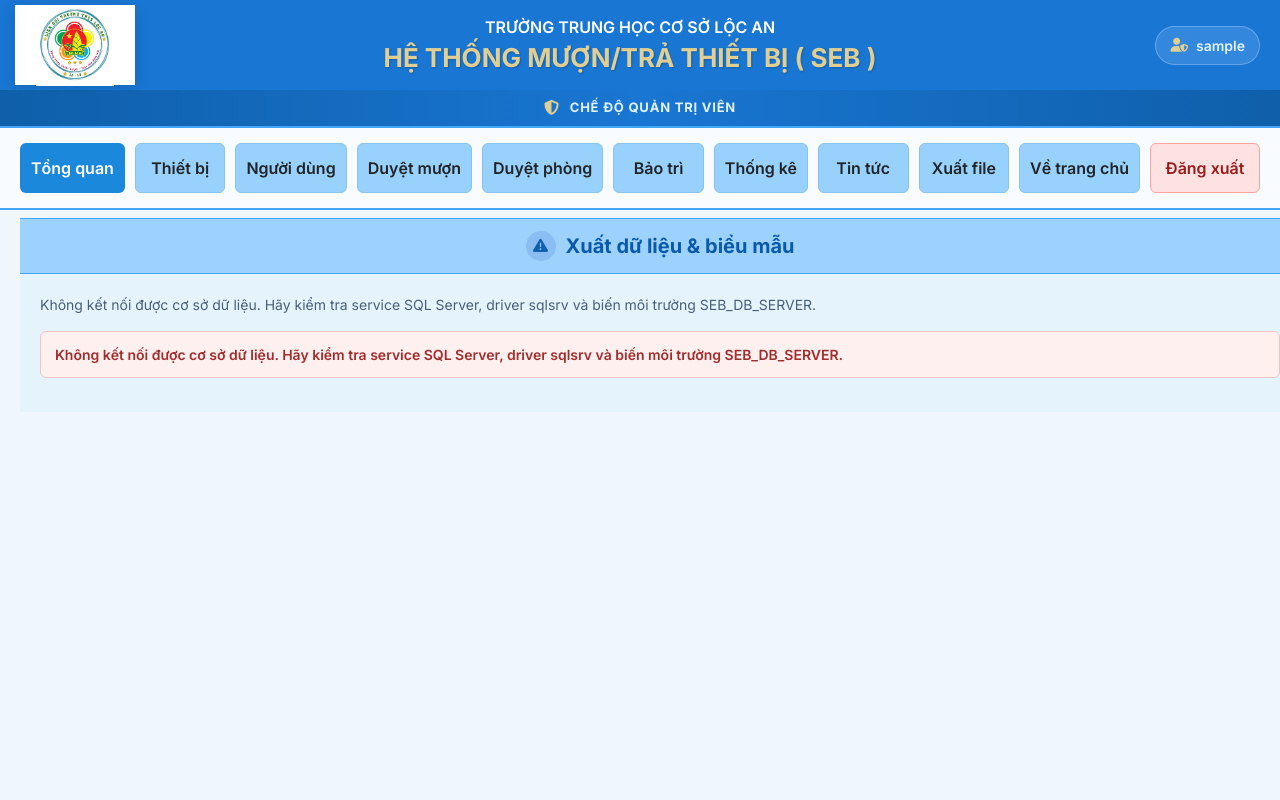
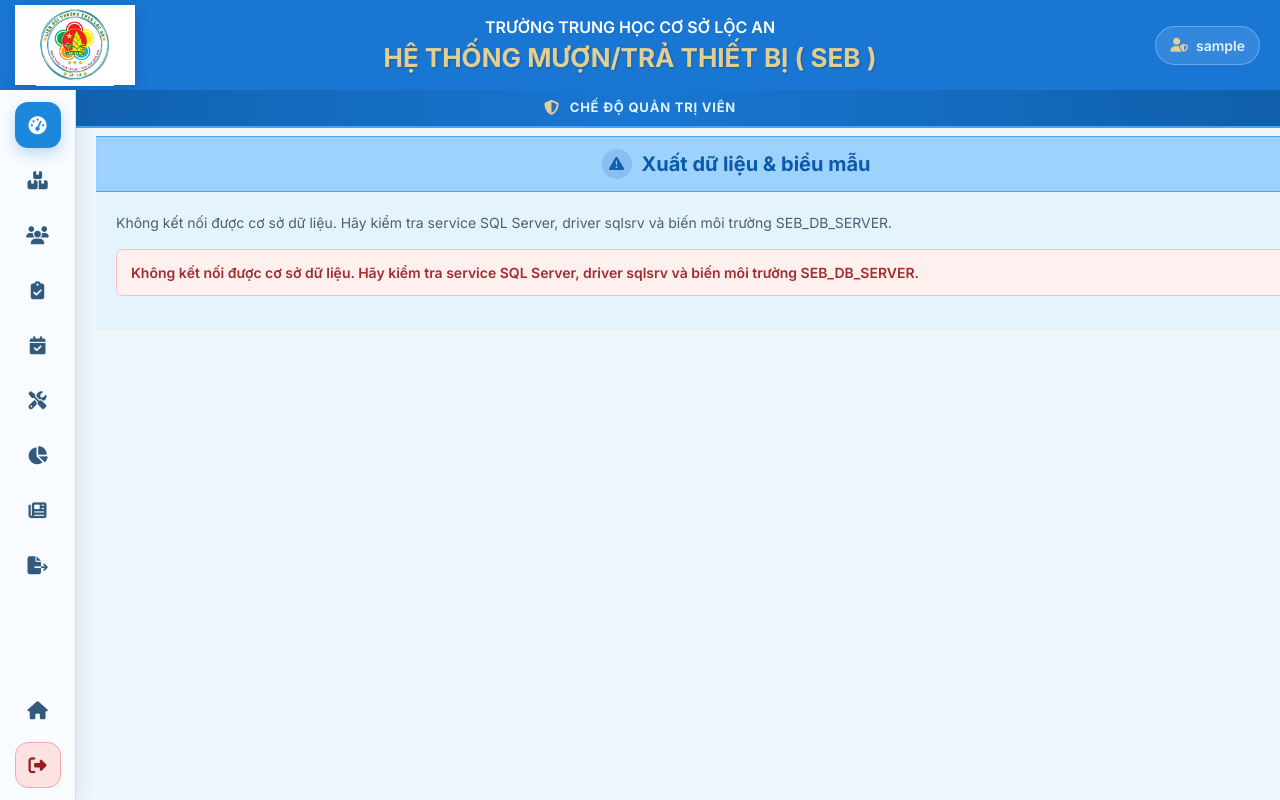
Before and after one commit to nhokmine1994/School-Equipment-Borrowing, a PHP site: page /SEB/Page/admin_export.php in a window 1280 px wide. Run offline with PHP 8.4, Linux system fonts and the light colour scheme; the visitor is signed in with stand-in values (Sample User, id 1).

Commit message:
feat: add admin icon sidebar

```diff
--- a/CSS/admin.css
+++ b/CSS/admin.css
@@ -120,6 +120,124 @@
 .admin-nav-bar .nav-tab.admin-nav-logout:hover:not(.active) {
   background: #fecaca;
 }
+
+/* Admin navigation: compact left rail with labels revealed on hover. */
+.admin-container .admin-nav-bar {
+  position: fixed;
+  top: 90px;
+  left: 0;
+  bottom: 0;
+  z-index: 1100;
+  width: 76px;
+  margin: 0;
+  padding: 12px 8px;
+  border: 0 !important;
+  border-right: 1px solid #c5dff4 !important;
+  background: #f8fbff !important;
+  box-shadow: 5px 0 18px rgba(30, 64, 175, 0.1);
+  overflow: visible;
+}
+
+.admin-container .admin-nav-bar .nav-links {
+  display: flex;
+  flex-direction: column;
+  align-items: center;
+  gap: 9px;
+  width: 100%;
+  height: 100%;
+  padding: 0;
+  overflow: visible;
+}
+
+.admin-container .admin-nav-bar .nav-tab {
+  position: relative;
+  display: inline-flex;
+  flex: 0 0 46px;
+  align-items: center;
+  justify-content: center;
+  width: 46px;
+  min-width: 46px;
+  height: 46px;
+  padding: 0;
+  border: 1px solid transparent;
+  border-radius: 13px;
+  background: transparent;
+  color: #315a7d;
+  font-size: 18px;
+  transition: transform .18s ease, background-color .18s ease, color .18s ease, box-shadow .18s ease;
+}
+
+.admin-container .admin-nav-bar .nav-tab i { pointer-events: none; }
+
+.admin-container .admin-nav-bar .nav-tab span {
+  position: absolute;
+  left: 58px;
+  top: 50%;
+  z-index: 3;
+  transform: translate(-6px, -50%);
+  opacity: 0;
+  visibility: hidden;
+  white-space: nowrap;
+  pointer-events: none;
+  padding: 9px 13px;
+  border-radius: 8px;
+  background: #123d63;
+  color: #fff;
+  font-size: 13px;
+  font-weight: 700;
+  box-shadow: 0 8px 22px rgba(15, 54, 89, .22);
+  transition: opacity .18s ease, transform .18s ease, visibility .18s ease;
+}
+
+.admin-container .admin-nav-bar .nav-tab span::before {
+  content: '';
+  position: absolute;
+  left: -5px;
+  top: 50%;
+  width: 10px;
+  height: 10px;
+  background: #123d63;
+  transform: translateY(-50%) rotate(45deg);
+}
+
+.admin-container .admin-nav-bar .nav-tab:hover,
+.admin-container .admin-nav-bar .nav-tab:focus-visible {
+  z-index: 4;
+  transform: translateX(3px) scale(1.08);
+  background: #d9edff;
+  color: var(--admin-brand-dark);
+  border-color: #a8d3f5;
+  box-shadow: 0 6px 14px rgba(25, 118, 210, .18);
+  outline: none;
+}
+
+.admin-container .admin-nav-bar .nav-tab:hover span,
+.admin-container .admin-nav-bar .nav-tab:focus-visible span {
+  opacity: 1;
+  visibility: visible;
+  transform: translate(0, -50%);
+}
+
+.admin-container .admin-nav-bar .nav-tab.active {
+  background: var(--admin-tab-active);
+  color: #fff;
+  border-color: transparent;
+  box-shadow: 0 6px 14px rgba(25, 118, 210, .25);
+}
+
+.admin-container .admin-nav-bar .admin-nav-home { margin-top: auto; }
+.admin-container .admin-nav-bar .admin-nav-logout {
+  min-width: 46px;
+  width: 46px;
+  color: #991b1b;
+  background: #fee2e2;
+  border-color: #fca5a5;
+}
+
+.admin-container .admin-nav-bar .admin-nav-logout:hover,
+.admin-container .admin-nav-bar .admin-nav-logout:focus-visible { background: #fecaca; color: #7f1d1d; }
+
+.admin-container > .admin-section { margin-left: 96px; }
 
 .admin-section {
   margin: 8px 20px 20px;
@@ -795,6 +913,25 @@
   }
 }
 
+@media (max-width: 760px) {
+  .admin-container .admin-nav-bar {
+    top: 70px;
+    width: 60px;
+    padding: 10px 6px;
+  }
+
+  .admin-container .admin-nav-bar .nav-tab {
+    flex-basis: 40px;
+    width: 40px;
+    min-width: 40px;
+    height: 40px;
+    font-size: 16px;
+  }
+
+  .admin-container .admin-nav-bar .nav-tab span { left: 50px; }
+  .admin-container > .admin-section { margin-left: 72px; margin-right: 8px; }
+}
+
 @media (max-width: 560px) {
   .admin-grid-4 {
     grid-template-columns: 1fr;
--- a/components/admin_layout.php
+++ b/components/admin_layout.php
@@ -58,15 +58,15 @@
 function admin_render_nav(string $active = ''): void
 {
     $items = [
-        'panel' => ['admin_panel.php', 'Tổng quan'],
-        'devices' => ['admin_thiet_bi.php', 'Thiết bị'],
-        'users' => ['admin_users.php', 'Người dùng'],
-        'borrows' => ['admin_borrows.php', 'Duyệt mượn'],
-        'rooms' => ['admin_dang_ky_phong.php', 'Duyệt phòng'],
-        'maintenance' => ['admin_bao_tri.php', 'Bảo trì'],
-        'stats' => ['admin_thong_ke.php', 'Thống kê'],
-        'news' => ['admin_tin_tuc.php', 'Tin tức'],
-        'exports' => ['admin_export.php', 'Xuất file'],
+        'panel' => ['admin_panel.php', 'Tổng quan', 'fa-gauge-high'],
+        'devices' => ['admin_thiet_bi.php', 'Thiết bị', 'fa-boxes-stacked'],
+        'users' => ['admin_users.php', 'Người dùng', 'fa-users'],
+        'borrows' => ['admin_borrows.php', 'Duyệt mượn', 'fa-clipboard-check'],
+        'rooms' => ['admin_dang_ky_phong.php', 'Duyệt phòng', 'fa-calendar-check'],
+        'maintenance' => ['admin_bao_tri.php', 'Bảo trì', 'fa-screwdriver-wrench'],
+        'stats' => ['admin_thong_ke.php', 'Thống kê', 'fa-chart-pie'],
+        'news' => ['admin_tin_tuc.php', 'Tin tức', 'fa-newspaper'],
+        'exports' => ['admin_export.php', 'Xuất file', 'fa-file-export'],
     ];
 
     echo '<nav class="nav-bar admin-nav-bar" aria-label="Menu quản trị">';
@@ -75,12 +75,13 @@
     foreach ($items as $key => $item) {
         $href = htmlspecialchars($item[0], ENT_QUOTES, 'UTF-8');
         $label = htmlspecialchars($item[1], ENT_QUOTES, 'UTF-8');
+        $icon = htmlspecialchars($item[2], ENT_QUOTES, 'UTF-8');
         $class = 'nav-tab' . ($active === $key ? ' active' : '');
-        echo "<a class=\"{$class}\" href=\"{$href}\">{$label}</a>";
+        echo "<a class=\"{$class}\" href=\"{$href}\" title=\"{$label}\" aria-label=\"{$label}\"><i class=\"fas {$icon}\" aria-hidden=\"true\"></i><span>{$label}</span></a>";
     }
 
-    echo '<a class="nav-tab" href="../index.php">Về trang chủ</a>';
-    echo '<a class="nav-tab admin-nav-logout" href="admin_login.php?action=logout">Đăng xuất</a>';
+    echo '<a class="nav-tab admin-nav-home" href="../index.php" title="Về trang chủ" aria-label="Về trang chủ"><i class="fas fa-house"></i><span>Về trang chủ</span></a>';
+    echo '<a class="nav-tab admin-nav-logout" href="admin_login.php?action=logout" title="Đăng xuất" aria-label="Đăng xuất"><i class="fas fa-right-from-bracket"></i><span>Đăng xuất</span></a>';
     echo '</div></nav>';
 }
 
```
